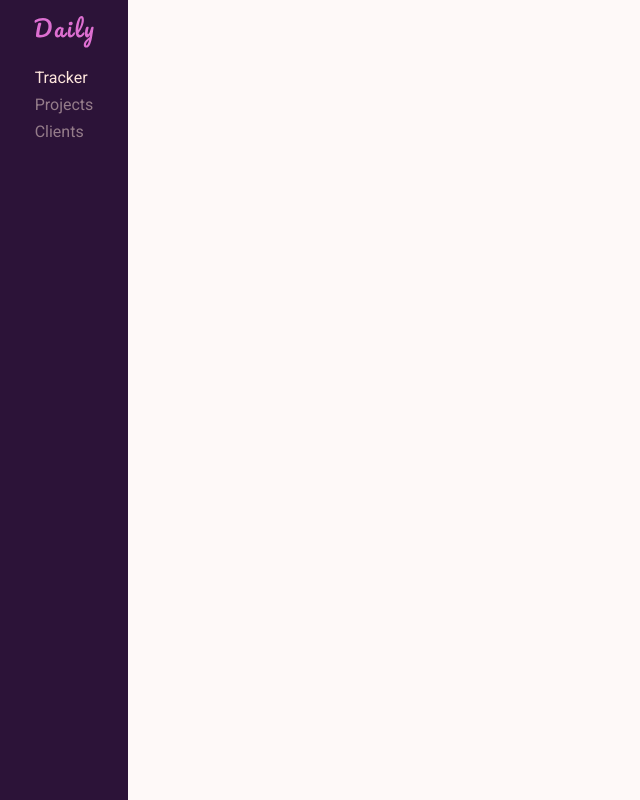
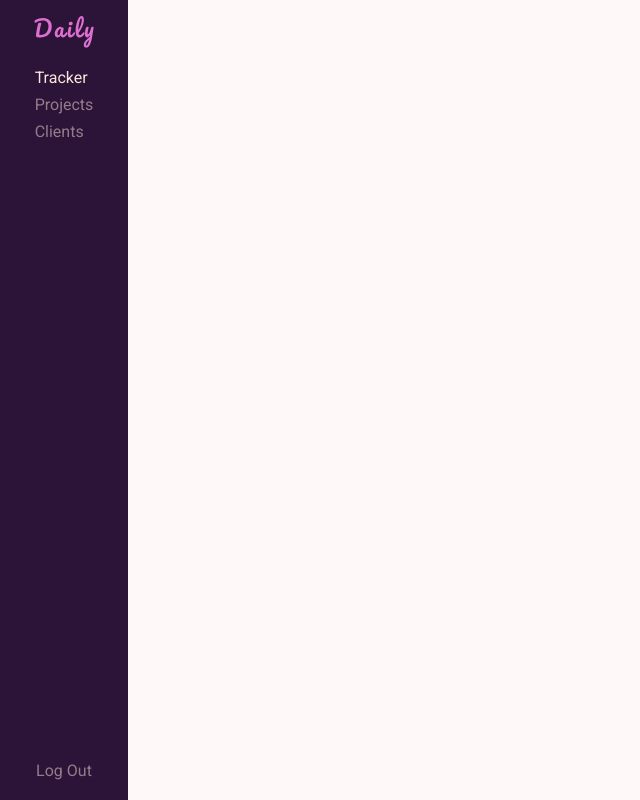
Before and after one commit to smikulic/daily, a React (Create React App) app: page / in a window 1280 px wide. Shown: the whole page, without its empty margins (0-640 px from the left). Built offline with nearby package versions, Linux system fonts and the light colour scheme; sample sign-in values are in the browser's storage.

Commit message:
Update login logic

```diff
--- a/src/App.js
+++ b/src/App.js
@@ -28,9 +28,9 @@ export default function App() {
           <PrivateRoute exact path="/">
             <TrackerPageContainer />
           </PrivateRoute>
-          <Route path="/projects">
+          <PrivateRoute exact path="/projects">
             <ProjectPage />
-          </Route>
+          </PrivateRoute>
         </Switch>
       </div>
     </Router>
--- a/src/components/sidebar/sidebar.js
+++ b/src/components/sidebar/sidebar.js
@@ -1,6 +1,6 @@
 /** @jsxImportSource @emotion/react */
 import { css } from "@emotion/react";
-import { Link, useLocation } from "react-router-dom";
+import { Link, useLocation, useHistory } from "react-router-dom";
 import logo from "./logo.svg";
 
 const cssColorPurple = "#2c1338";
@@ -13,12 +13,14 @@ const cssFlexColumn = css`
 const cssNavigation = css`
   ${cssFlexColumn};
   margin-top: 1rem;
+  flex-grow: 1;
 `;
 const cssNavigationItem = (active) => css`
   display: flex;
   padding: 0.25rem 0.75rem;
   color: ${active ? cssColorBeige : cssColorBeigeLight};
   text-decoration: none;
+  cursor: pointer;
   &:hover {
     color: ${cssColorBeige};
   }
@@ -26,6 +28,7 @@ const cssNavigationItem = (active) => css`
 
 function Sidebar() {
   const location = useLocation();
+  let history = useHistory();
   return (
     <div
       css={css`
@@ -66,6 +69,15 @@ function Sidebar() {
 
         {/* <div className="navigation-item"><Link to="/insight">Insight</Link></div> */}
       </div>
+      <div
+        css={cssNavigationItem()}
+        onClick={() => {
+          localStorage.removeItem("daily__token");
+          history.push("/");
+        }}
+      >
+        Log Out
+      </div>
     </div>
   );
 }
--- a/src/containers/login-page-container.js
+++ b/src/containers/login-page-container.js
@@ -3,8 +3,8 @@ import { useHistory } from "react-router-dom";
 import { gql, useMutation } from "@apollo/client";
 
 const LOGIN = gql`
-  mutation Login {
-    login(email: "admin@test.com", password: "admin") {
+  mutation Login($email: String!, $password: String!) {
+    login(email: $email, password: $password) {
       token
       user {
         id
@@ -28,7 +28,7 @@ export default function LoginPageContainer() {
   // if (loading) return <p>Loading...</p>;
   // if (error) return <p>Error :(</p>;
 
-  if (data && data.login) {
+  if (data && data.login && data.login.token) {
     console.log(data.login);
     localStorage.setItem("daily__token", data.login.token);
     history.push("/");
```
